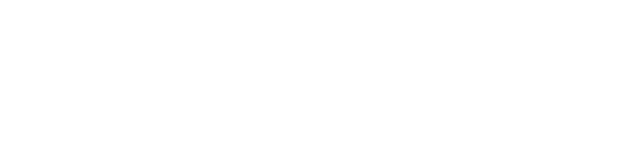
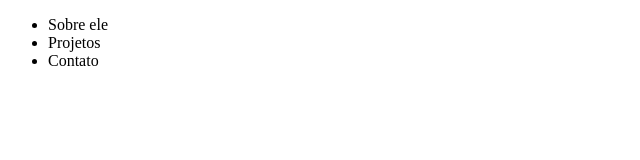
Before and after one commit to monique-evellim/projeto-3-trimestre, a plain HTML site: page index.html in a window 1280 px wide. Shown: the whole page, without its empty margins (0-640 px from the left). Drawn offline with Linux system fonts and the light colour scheme.

Commit message:
Add files via upload

```diff
--- a/index.html
+++ b/index.html
@@ -4,9 +4,21 @@
     <meta charset="UTF-8">
     <meta http-equiv="X-UA-Compatible" content="IE=edge">
     <meta name="viewport" content="width=device-width, initial-scale=1.0">
-    <title>Document</title>
+    <title>MONIQUE</title>
+    <link rel="stylesheet"href="index.css"
 </head>
 <body>
-
+    <nave>
+        <ul>
+            <li>
+                <a>Sobre ele</a>
+            </li>
+            <li>
+                <a>Projetos</a>
+            </li><li>
+                <a>Contato</a>
+            </li>
+        </ul>
+    </nave>
 </body>
 </html>
```
